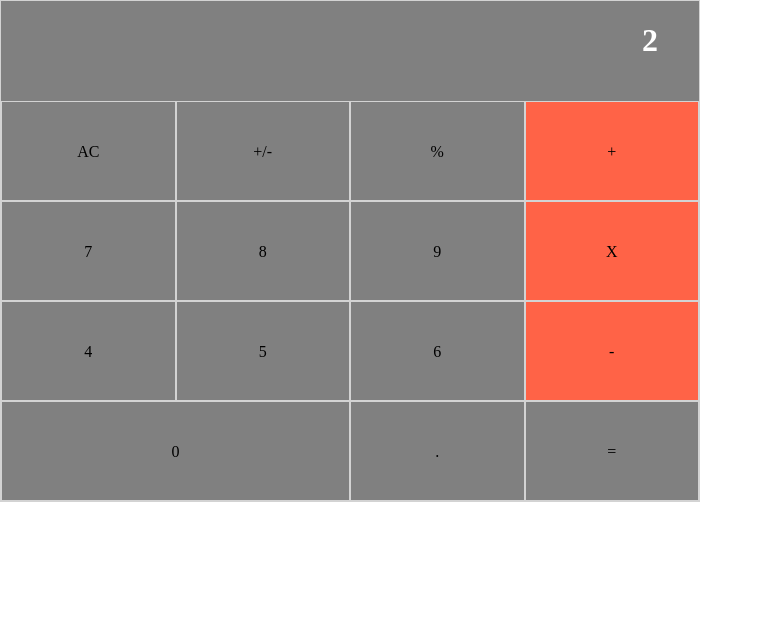
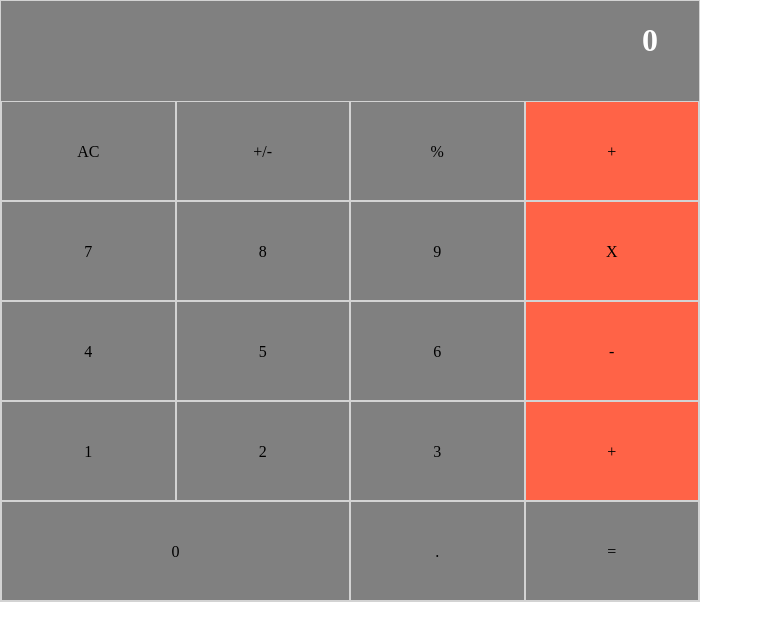
Before and after one commit to ZehaIrawan/ReactCalculator, a React (Create React App) app: page / in a window 1280 px wide. Shown: the top 640 px of the page, without its empty margins (0-763 px from the left). Built offline with nearby package versions, Linux system fonts and the light colour scheme.

Commit message:
fix total bug

```diff
--- a/src/components/App.js
+++ b/src/components/App.js
@@ -7,17 +7,21 @@ import Display from './Display';
 import calculate from '../logic/calculate';
 
 function App() {
-  const [total, setTotal] = useState(null);
+  const [total, setTotal] = useState(0);
   const [next, setNext] = useState(null);
   const [operation, setOperation] = useState(null);
 
   const handleClick = buttonName => {
-    console.log(buttonName);
+    let data = calculate({ total, next, operation }, buttonName);
+
+    setNext(data.next);
+    setOperation(data.operation);
+    setTotal(data.total);
   };
 
   return (
     <div id='container'>
-      <Display result={2} />
+      <Display result={next ? next : total} />
 
       <ButtonPanel clickHandler={handleClick} />
     </div>
--- a/src/components/ButtonPanel.js
+++ b/src/components/ButtonPanel.js
@@ -16,15 +16,15 @@ const ButtonPanel = props => {
           names='+/-'
           color='grey'
           wide={false}
-          clickHandler={clickHandler}
+          clickHandler={ clickHandler}
         />
         <Button
           names='%'
           color='grey'
           wide={false}
-          clickHandler={clickHandler}
+          clickHandler={ clickHandler}
         />
-        <Button names='+' wide={false} clickHandler={clickHandler} />
+        <Button names='+' wide={false} clickHandler={ clickHandler} />
       </div>
 
       <div className='row'>
@@ -32,21 +32,21 @@ const ButtonPanel = props => {
           names='7'
           color='grey'
           wide={false}
-          clickHandler={clickHandler}
+          clickHandler={ clickHandler}
         />
         <Button
           names='8'
           color='grey'
           wide={false}
-          clickHandler={clickHandler}
+          clickHandler={ clickHandler}
         />
         <Button
           names='9'
           color='grey'
           wide={false}
-          clickHandler={clickHandler}
+          clickHandler={ clickHandler}
         />
-        <Button names='X' wide={false} clickHandler={clickHandler} />
+        <Button names='X' wide={false} clickHandler={ clickHandler} />
       </div>
 
       <div className='row'>
@@ -54,41 +54,58 @@ const ButtonPanel = props => {
           names='4'
           color='grey'
           wide={false}
-          clickHandler={clickHandler}
+          clickHandler={ clickHandler}
         />
         <Button
           names='5'
           color='grey'
           wide={false}
-          clickHandler={clickHandler}
+          clickHandler={ clickHandler}
         />
         <Button
           names='6'
           color='grey'
           wide={false}
-          clickHandler={clickHandler}
+          clickHandler={ clickHandler}
         />
-        <Button names='-' wide={false} clickHandler={clickHandler} />
+        <Button names='-' wide={false} clickHandler={ clickHandler} />
       </div>
 
       <div className='row'>
         <Button
-          names='0'
+          names='1'
           color='grey'
-          wide={true}
-          clickHandler={clickHandler}
+          wide={false}
+          clickHandler={ clickHandler}
         />
+        <Button
+          names='2'
+          color='grey'
+          wide={false}
+          clickHandler={ clickHandler}
+        />
+        <Button
+          names='3'
+          color='grey'
+          wide={false}
+          clickHandler={ clickHandler}
+        />
+        <Button names='+' wide={false} clickHandler={ clickHandler} />
+      </div>
+
+      <div className='row'>
+        <Button names='0' color='grey' wide={true} clickHandler={ clickHandler} />
         <Button
           names='.'
           color='grey'
           wide={false}
-          clickHandler={clickHandler}
+          clickHandler={ clickHandler}
         />
         <Button
           names='='
           color='grey'
           wide={false}
-          clickHandler={clickHandler}
+          clickHandler={ clickHandler}
         />
       </div>
     </div>
--- a/src/components/Display.js
+++ b/src/components/Display.js
@@ -8,7 +8,5 @@ const Display = (props) => {
   );
 };
 
-Display.defaultProps = {
-  result: '0'
-};
+
 export default Display;
--- a/src/logic/calculate.js
+++ b/src/logic/calculate.js
@@ -1,6 +1,57 @@
+import operate from './operate.js';
+
 const calculate = (data, buttonName) => {
-  let { total, next, operation } = data;
-  return { total, next, operation };
+  console.log(data)
+  switch (buttonName) {
+    case 'AC':
+      data.total = 0;
+      data.next = '';
+      break;
+    case '+-':
+      data.total = data.total * -1;
+      data.next = data.total * -1;
+      break;
+    case '%':
+      data.total = data.total * 100;
+      break;
+    // operators:
+    case '÷' :
+    case 'X':
+    case '+':
+    case '-':
+        data.operation = buttonName;
+      if (data.next !== ''){
+        data.total = parseInt(data.next)
+        console.log(data.total)
+      }
+        data.next = '';
+      break;
+    case '=':
+      if (data.next !== ''){
+        data.total = operate(parseInt(data.total), parseInt(data.next), data.operation);
+        data.next = '';
+      }
+      break;
+    // numbers:
+    case '0':
+    case '1':
+    case '2':
+    case '3':
+    case '4':
+    case '5':
+    case '6':
+    case '7':
+    case '8':
+    case '9':
+      data.next += parseInt(buttonName);
+      // if (data.total === 0) { data.total = data.next } //solves operation problem
+      break;
+    default:
+      // data.next = '';
+      break;
+  }
+
+  return data;
 };
 
 export default calculate;
--- a/src/logic/operate.js
+++ b/src/logic/operate.js
@@ -1,7 +1,25 @@
-import Big   from 'big.js';
+import Big from 'big.js';
 
 const operate = (numberOne, numberTwo, operation) => {
-return numberOne * numberTwo
-  };
 
-  export default operate;
+  let result
+  switch (operation) {
+    case '÷':
+    result =  numberOne / numberTwo
+      break;
+    case 'X':
+
+     result = numberOne * numberTwo
+      break;
+    case '+':
+    result =  numberOne + numberTwo
+      break;
+    case '-':
+
+   result =  numberOne - numberTwo
+      break;
+  }
+  return result
+};
+
+export default operate;
```
